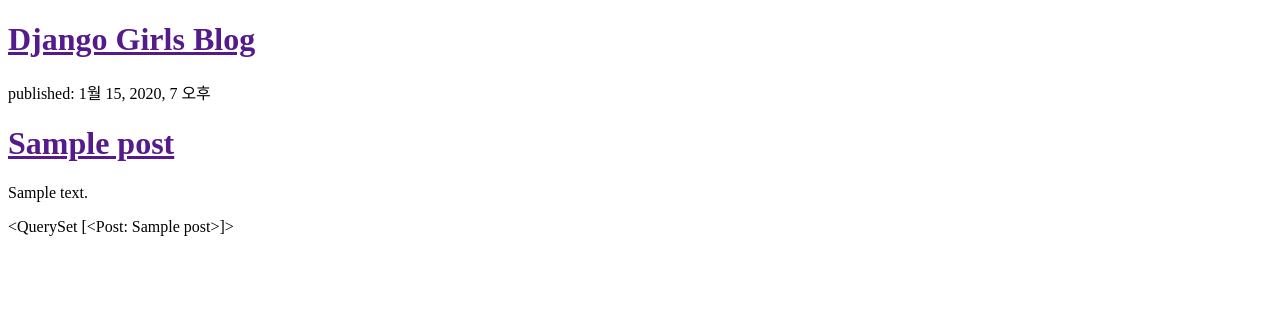
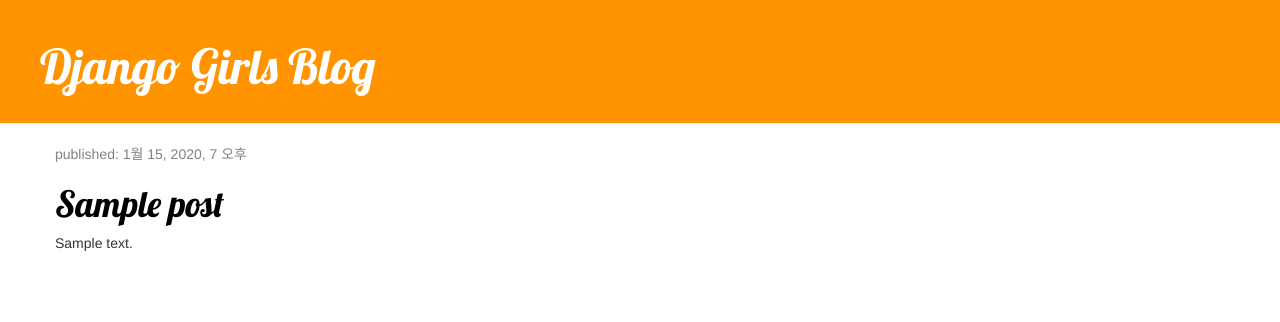
Before and after one commit to bohyeon-n/djangogirls-, a Django app: template blog/templates/blog/post_list.html in a window 1280 px wide. Shown: the top 322 px of the page. Run offline with Django 3.2, Linux system fonts and the light colour scheme; the template is opened without the code that fills it: values that come from a table or form of the project are taken from there, others are empty; tables that the repository leaves empty hold one stand-in row (values such as "Sample post"); some libraries are stand-ins or nearby versions.

Commit message:
Added view and template for detailed blog post as well as Css for the site

```diff
--- /dev/null
+++ b/blog/static/css/blog.css
@@ -0,0 +1,56 @@
+.page-header {
+    background-color: #ff9400;
+    margin-top: 0;
+    padding: 20px 20px 20px 40px;
+}
+
+.page-header h1,
+.page-header h1 a,
+.page-header h1 a:visited,
+.page-header h1 a:active {
+    color: #ffffff;
+    font-size: 36pt;
+    text-decoration: none;
+}
+
+.content {
+    margin-left: 40px;
+}
+
+h1,
+h2,
+h3,
+h4 {
+    font-family: 'Lobster', cursive;
+}
+
+.date {
+    color: #828282;
+}
+
+.save {
+    float: right;
+}
+
+.post-form textarea,
+.post-form input {
+    width: 100%;
+}
+
+.top-menu,
+.top-menu:hover,
+.top-menu:visited {
+    color: #ffffff;
+    float: right;
+    font-size: 26pt;
+    margin-right: 20px;
+}
+
+.post {
+    margin-bottom: 70px;
+}
+
+.post h1 a,
+.post h1 a:visited {
+    color: #000000;
+}
--- /dev/null
+++ b/blog/templates/blog/base.html
@@ -0,0 +1,37 @@
+{%load static %}
+
+<!DOCTYPE html>
+<html lang="en">
+
+<head>
+  <meta charset="UTF-8">
+  <meta name="viewport" content="width=device-width, initial-scale=1.0">
+  <meta http-equiv="X-UA-Compatible" content="ie=edge">
+  <link rel="stylesheet" href="//maxcdn.bootstrapcdn.com/bootstrap/3.2.0/css/bootstrap.min.css">
+  <link rel="stylesheet" href="//maxcdn.bootstrapcdn.com/bootstrap/3.2.0/css/bootstrap-theme.min.css">
+  <link rel="stylesheet" href="{% static 'css/blog.css' %}">
+  <link href="//fonts.googleapis.com/css?family=Lobster&subset=latin,latin-ext" rel="stylesheet" type="text/css">
+  <title>bohyeon's blog</title>
+</head>
+
+<body>
+
+  <div class="page-header">
+    <h1>
+      <a href="/">Django Girls Blog</a>
+    </h1>
+  </div>
+  <div class="content container">
+    <div class="row">
+      <div class="col-md-8">
+        {% block content %} {% endblock %}
+      </div>
+    </div>
+  </div>
+
+
+
+
+</body>
+
+</html>
--- a/blog/templates/blog/post_list.html
+++ b/blog/templates/blog/post_list.html
@@ -1,37 +1,11 @@
-<!DOCTYPE html>
-<html lang="en">
-
-<head>
-  <meta charset="UTF-8">
-  <meta name="viewport" content="width=device-width, initial-scale=1.0">
-  <meta http-equiv="X-UA-Compatible" content="ie=edge">
-  <title>bohyeon's blog</title>
-</head>
-
-<body>
-  <div>
-    <h1>
-      <a href="">Django Girls Blog</a>
-    </h1>
+ {% extends 'blog/base.html' %} {% block content %} {% for post in posts %}
+<div class="post">
+  <div class="date">
+    <p>published: {{ post.published_date }}</p>
   </div>
-
-  <div>
-    {% for post in posts %}
-    <div>
-      <p>published: {{post.published_date}}</p>
-      <h1>
-        <a href="">{{post.title}}</a>
-      </h1>
-      <p>
-        {{post.text|linebreaksbr}}
-      </p>
-    </div>
-    {% endfor %}
-  </div>
-
-  <div>
-    {{posts}}
-  </div>
-</body>
-
-</html>
+  <h1>
+    <a href="{% url 'post_detail' pk=post.pk %}">{{ post.title }}</a>
+  </h1>
+  <p>{{ post.text|linebreaksbr }}</p>
+</div>
+{% endfor %} {% endblock %}
--- a/blog/urls.py
+++ b/blog/urls.py
@@ -4,4 +4,5 @@
 
 urlpatterns = [
     url(r'^$', views.post_list, name='post_list'),
+    url(r'^post/(?P<pk>\d+)/$', views.post_detail, name='post_detail'),
 ]
--- a/blog/views.py
+++ b/blog/views.py
@@ -1,6 +1,7 @@
 from django.shortcuts import render
 from .models import Post
 from django.utils import timezone
+from django.shortcuts import render, get_object_or_404
 # Create your views here.
 
 
@@ -8,3 +9,8 @@
     posts = Post.objects.filter(
         published_date__lte=timezone.now()).order_by('published_date')
     return render(request, 'blog/post_list.html', {'posts': posts})
+
+
+def post_detail(request, pk):
+    post = get_object_or_404(Post, pk=pk)
+    return render(request, 'blog/post_detail.html', {'post': post})
```
Also changed, not shown: blog/templates/blog/post_detail.html (added, +13 -0 lines).
